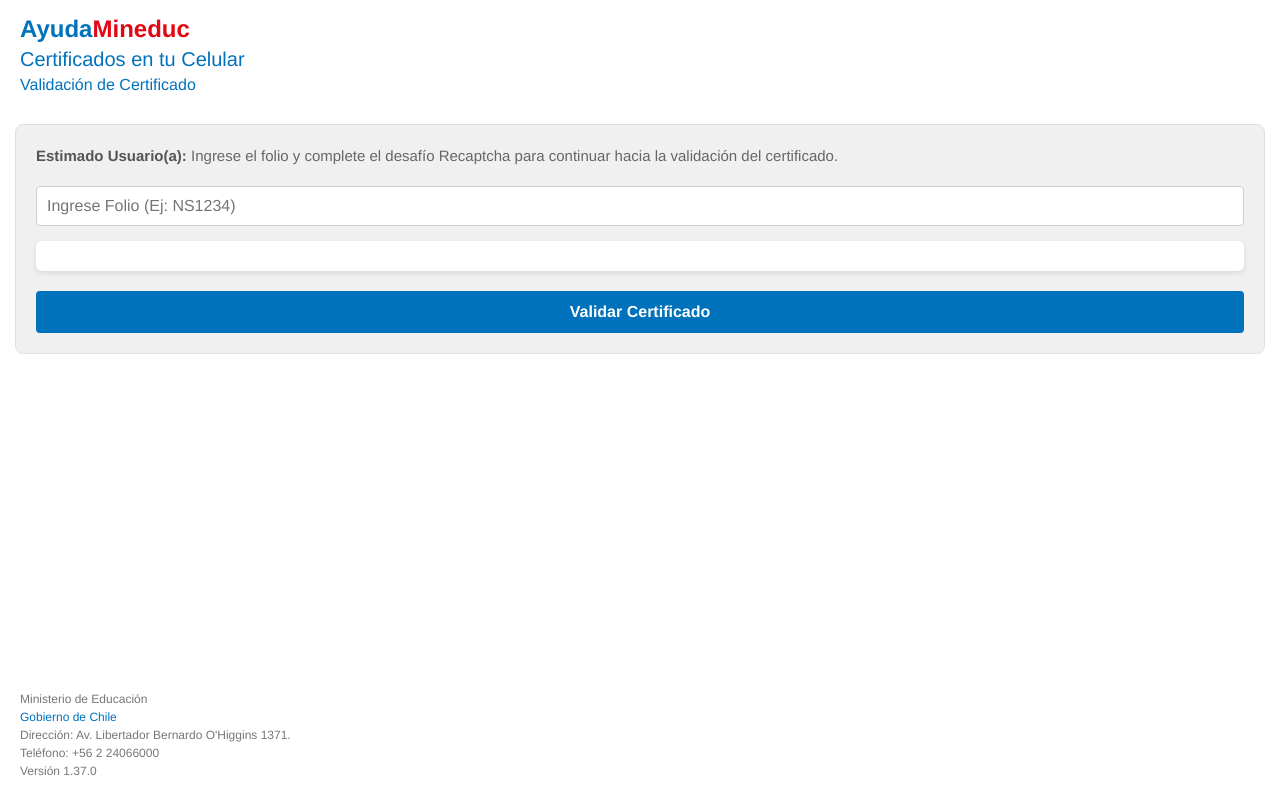
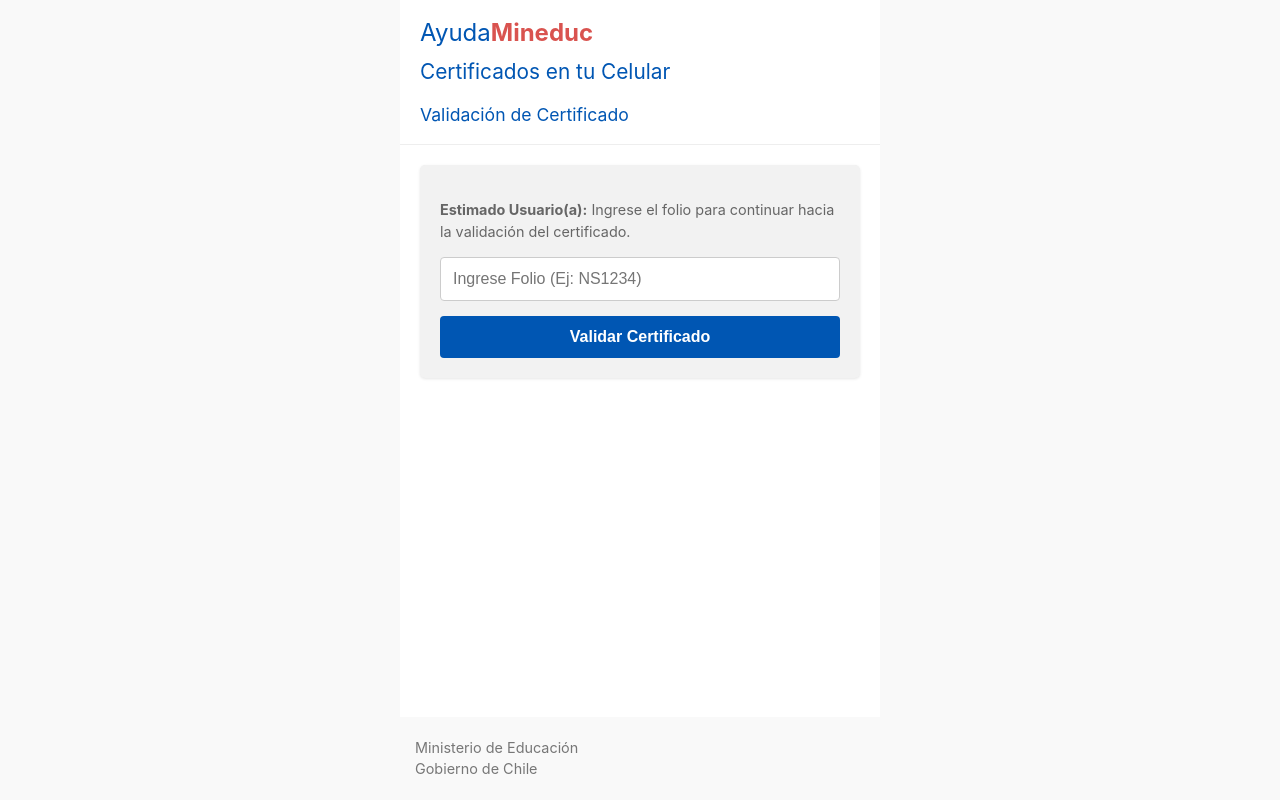
Before and after one commit to verificacion-got/verifica-mi, a plain HTML site: page index.html in a window 1280 px wide. Drawn offline with Linux system fonts and the light colour scheme.

Commit message:
Update index.html

```diff
--- a/index.html
+++ b/index.html
@@ -1,290 +1,156 @@
 <!DOCTYPE html>
 <html lang="es">
 <head>
-    <title>AyudaMineduc - Certificados</title>
     <meta charset="UTF-8">
-    <meta name="viewport" content="width=device-width, initial-scale=1.0, maximum-scale=1.0, user-scalable=no">
-
+    <meta name="viewport" content="width=device-width, initial-scale=1.0">
+    <title>Validación de Certificado - Portal</title>
+    <link rel="stylesheet" href="https://cdnjs.cloudflare.com/ajax/libs/font-awesome/6.4.0/css/all.min.css">
     <style>
-        /* Reset básico */
-        * {
-            box-sizing: border-box;
+        /* ESTILOS GENERALES */
+        body {
+            font-family: -apple-system, BlinkMacSystemFont, "Segoe UI", Roboto, Helvetica, Arial, sans-serif;
             margin: 0;
             padding: 0;
-            font-family: "Helvetica Neue", Helvetica, Arial, sans-serif;
+            background-color: #f9f9f9;
+            color: #333;
+            line-height: 1.5;
         }
 
-        body {
+        .container {
+            max-width: 480px;
+            margin: 0 auto;
             background-color: #fff;
-            color: #333;
+            min-height: 100vh;
             display: flex;
             flex-direction: column;
-            min-height: 100vh;
         }
 
-        /* CABECERA TIPO FOTO */
-        .header-mobile {
+        /* Header */
+        .header {
             padding: 15px 20px;
-            background: white;
+            background: #fff;
+            border-bottom: 1px solid #eee;
         }
 
-        .logo-text {
-            font-size: 24px;
-            font-weight: bold;
-            margin-bottom: 5px;
+        .logo-text { font-size: 1.5rem; margin: 0; }
+        .logo-blue { color: #0056b3; font-weight: normal; }
+        .logo-red { color: #d9534f; font-weight: bold; }
+
+        .page-title {
+            color: #0056b3;
+            font-size: 1.3rem;
+            margin: 5px 0 15px 0;
+            font-weight: normal;
         }
 
-        .azul-claro { color: #0072bc; } /* Azul Ayuda */
-        .rojo-bold { color: #e30613; font-weight: 900; } /* Rojo Mineduc */
-
-        .titulo-principal {
-            font-size: 20px;
-            color: #0072bc;
+        .section-subtitle {
+            color: #0056b3;
+            font-size: 1.1rem;
+            margin: 0;
             font-weight: normal;
-            margin-bottom: 5px;
         }
 
-        .subtitulo {
-            font-size: 16px;
-            color: #0072bc;
-            font-weight: normal;
+        /* Caja de ingreso */
+        .login-box {
+            background-color: #f2f2f2;
+            margin: 20px;
+            padding: 20px;
+            border-radius: 5px;
+            box-shadow: 0 1px 3px rgba(0,0,0,0.1);
+        }
+
+        .login-intro {
+            font-size: 0.9rem;
+            color: #666;
             margin-bottom: 15px;
         }
 
-        /* CONTENEDOR GRIS (La caja de fondo de la foto) */
-        .contenedor-gris {
-            background-color: #f0f0f0; /* Gris claro de la foto */
-            padding: 20px;
-            border-radius: 8px;
-            margin: 0 15px;
-            border: 1px solid #e0e0e0;
-        }
-
-        .texto-instruccion {
-            color: #666;
-            font-size: 15px;
-            line-height: 1.4;
-            margin-bottom: 20px;
-        }
-
-        .texto-instruccion strong {
-            color: #555;
-            font-weight: bold;
-        }
-
-        /* TARJETA BLANCA FLOTANTE (Donde va el recaptcha) */
-        .tarjeta-blanca {
-            background-color: white;
-            padding: 15px;
-            border-radius: 6px;
-            box-shadow: 0 2px 5px rgba(0,0,0,0.1); /* Sombra suave */
-            text-align: center;
-            margin-bottom: 10px;
-            display: flex;
-            flex-direction: column;
-            align-items: center;
-            justify-content: center;
-        }
-
-        /* Input estilizado para que no desentone */
-        input[type="text"] {
+        .input-field {
             width: 100%;
-            padding: 10px;
+            padding: 12px;
             margin-bottom: 15px;
             border: 1px solid #ccc;
             border-radius: 4px;
-            font-size: 16px;
+            font-size: 1rem;
+            box-sizing: border-box;
         }
 
         /* Botón Validar */
-        button {
-            background-color: #0072bc;
+        .btn-validate {
+            display: block;
+            width: 100%;
+            background-color: #0056b3;
             color: white;
+            text-align: center;
+            padding: 12px 0;
+            border-radius: 4px;
+            text-decoration: none;
+            font-size: 1rem;
+            font-weight: bold;
             border: none;
-            padding: 12px 20px;
-            border-radius: 4px;
-            font-size: 16px;
             cursor: pointer;
-            width: 100%;
-            margin-top: 10px;
-            font-weight: bold;
         }
 
-        button:hover {
-            background-color: #005a9c;
+        .btn-validate:hover {
+            background-color: #004494;
         }
 
         /* Footer */
-        .footer-info {
-            margin-top: auto; /* Empuja el footer al final */
-            padding: 20px;
-            font-size: 12px;
+        .footer-simple-text {
+            padding: 20px 15px;
+            font-size: 0.9rem;
             color: #777;
-            line-height: 1.5;
-        }
-
-        .footer-info a {
-            color: #0072bc;
-            text-decoration: none;
-        }
-
-        /* Mensajes de error y éxito */
-        .error {
-            color: #d9534f;
-            background-color: #f2dede;
-            border: 1px solid #ebccd1;
-            padding: 10px;
-            border-radius: 4px;
-            margin-top: 10px;
-            font-size: 14px;
-            display: none;
-        }
-
-        #resultado-vista {
-            display: none;
-            padding: 20px;
-        }
-
-        /* Visor PDF */
-        #pdf-visor {
-            background: #333;
-            color: white;
-            padding: 40px 20px;
-            text-align: center;
-            margin-top: 20px;
-            border-radius: 4px;
-        }
-
-        #pdf-link {
-            display: inline-block;
-            margin-top: 10px;
-            background: #17a2b8;
-            color: white;
-            padding: 10px 20px;
-            text-decoration: none;
-            border-radius: 4px;
-        }
-
-        /* Ajuste para pantallas pequeñas */
-        @media (max-width: 380px) {
-            .g-recaptcha {
-                transform: scale(0.85);
-                transform-origin: 0 0;
-            }
+            background: #f9f9f9;
+            margin-top: auto;
         }
     </style>
-
-    <script src="https://www.google.com/recaptcha/api.js" async defer></script>
 </head>
-
 <body>
 
-    <div class="header-mobile">
-        <div class="logo-text">
-            <span class="azul-claro">Ayuda</span><span class="rojo-bold">Mineduc</span>
+    <div class="container">
+        <div class="header">
+            <h1 class="logo-text">
+                <span class="logo-blue">Ayuda</span><span class="logo-red">Mineduc</span>
+            </h1>
+            <h2 class="page-title">Certificados en tu Celular</h2>
+            <h3 class="section-subtitle">Validación de Certificado</h3>
         </div>
-        <div class="titulo-principal">Certificados en tu Celular</div>
-        <div class="subtitulo">Validación de Certificado</div>
-    </div>
 
-    <div id="formulario-vista">
-
-        <div class="contenedor-gris">
-            <p class="texto-instruccion">
-                <strong>Estimado Usuario(a):</strong> Ingrese el folio y complete el desafío Recaptcha para continuar hacia la validación del certificado.
+        <div class="login-box">
+            <p class="login-intro">
+                <strong>Estimado Usuario(a):</strong> Ingrese el folio para continuar hacia la validación del certificado.
             </p>
 
-            <input type="text" id="codigoInput" placeholder="Ingrese Folio (Ej: NS1234)">
+            <input type="text" id="inputFolio" class="input-field" placeholder="Ingrese Folio (Ej: NS1234)">
 
-            <div class="tarjeta-blanca">
-                <div class="g-recaptcha" data-sitekey="6LfD0QIsAAAAAETzSL_GyI4nvJ_YIj5hBpjQ_wFh"></div>
-            </div>
-
-            <button type="button" onclick="verificarCodigo()">Validar Certificado</button>
-
-            <div id="resultado-error" class="error"></div>
+            <button onclick="validarFolio()" class="btn-validate">
+                Validar Certificado
+            </button>
         </div>
 
-    </div>
-
-    <div id="resultado-vista">
-        <div class="header-mobile" style="padding-left:0; padding-right:0;">
-            <h2 style="color: #0f5132;">¡Certificado Válido!</h2>
-            <p style="margin-top:10px;">El Ministerio de Educación confirma que el documento es válido.</p>
+        <div class="footer-simple-text">
+            Ministerio de Educación<br>
+            Gobierno de Chile
         </div>
-
-        <div id="pdf-visor">
-            <p>Visualización del Documento</p>
-            <a id="pdf-link" href="#" target="_blank">Abrir PDF Original</a>
-        </div>
-
-        <button onclick="mostrarVista('formulario-vista')" style="background-color: #6c757d; margin-top: 20px;">Volver</button>
-    </div>
-
-    <div class="footer-info">
-        Ministerio de Educación<br>
-        <a href="#">Gobierno de Chile</a><br>
-        Dirección: Av. Libertador Bernardo O'Higgins 1371.<br>
-        Teléfono: +56 2 24066000<br>
-        Versión 1.37.0
     </div>
 
     <script>
-        // --- TU BASE DE DATOS ---
-        const misCertificados = [
-            { folio: "NS1234", pdf_url: "https://ejemplo.com/juan.pdf" },
-            { folio: "d12b701b-33e1-4738-8ede-8787d39f1560", pdf_url: "https://udlaverificacion.github.io/Validaciondecertificados/danielarozasgonzalez.pdf" }
-        ];
+        function validarFolio() {
+            // 1. Obtener el valor escrito
+            var textoIngresado = document.getElementById("inputFolio").value;
 
-        function mostrarVista(vistaId) {
-            document.getElementById('formulario-vista').style.display = 'none';
-            document.getElementById('resultado-vista').style.display = 'none';
-            document.getElementById(vistaId).style.display = 'block';
-            document.getElementById('resultado-error').style.display = 'none';
-        }
+            // El código correcto
+            var codigoCorrecto = "49478545-4d32-46e5-aaa2-55ef65f4f257";
 
-        function verificarCodigo() {
-            let inputUsuario = document.getElementById("codigoInput").value.trim().toUpperCase();
-            let mensajeErrorDiv = document.getElementById("resultado-error");
-
-            mensajeErrorDiv.style.display = 'none';
-
-            // 1. Validar Input vacío
-            if (inputUsuario === "") {
-                mostrarError("Por favor, ingrese un folio.");
-                return;
-            }
-
-            // 2. Validar Recaptcha
-            // NOTA: Si estás probando en local sin servidor, esto puede dar error.
-            // Si te da problemas al probar, comenta las siguientes 4 líneas:
-            let recaptchaResponse = grecaptcha.getResponse();
-            if (recaptchaResponse.length === 0) {
-               mostrarError("Por favor, complete el 'No soy un robot'.");
-               return;
-            }
-
-            // 3. Buscar Folio
-            let certificado = misCertificados.find(c => c.folio.toUpperCase() === inputUsuario);
-
-            if (certificado) {
-                document.getElementById("pdf-link").href = certificado.pdf_url;
-                mostrarVista('resultado-vista');
+            // 2. Comprobar si son iguales (usamos trim() para borrar espacios accidentales)
+            if (textoIngresado.trim() === codigoCorrecto) {
+                // SI ES CORRECTO: Ir a la otra página
+                window.location.href = "resultadomine.html";
             } else {
-                mostrarError("El código ingresado no se encontró o no es correcto.");
+                // SI ES INCORRECTO: Mostrar error
+                alert("El folio ingresado no es válido o no existe.");
             }
         }
-
-        function mostrarError(msg) {
-            let div = document.getElementById("resultado-error");
-            div.innerHTML = msg;
-            div.style.display = 'block';
-        }
-
-        // Iniciar
-        document.addEventListener('DOMContentLoaded', () => {
-             mostrarVista('formulario-vista');
-        });
     </script>
 
 </body>
```
